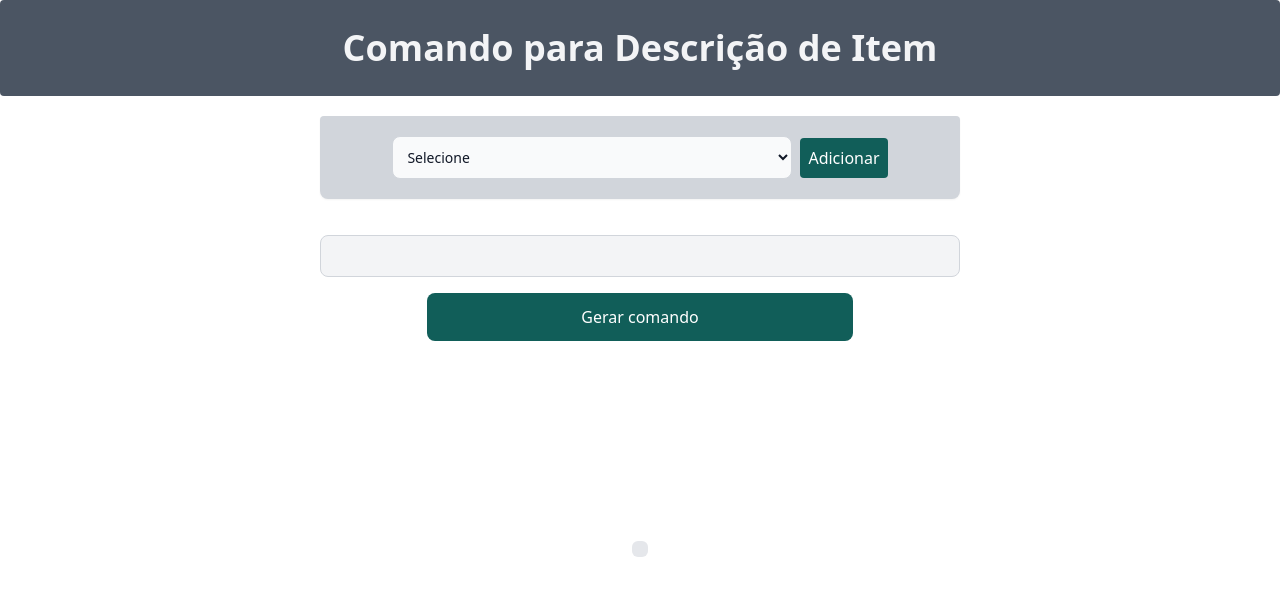
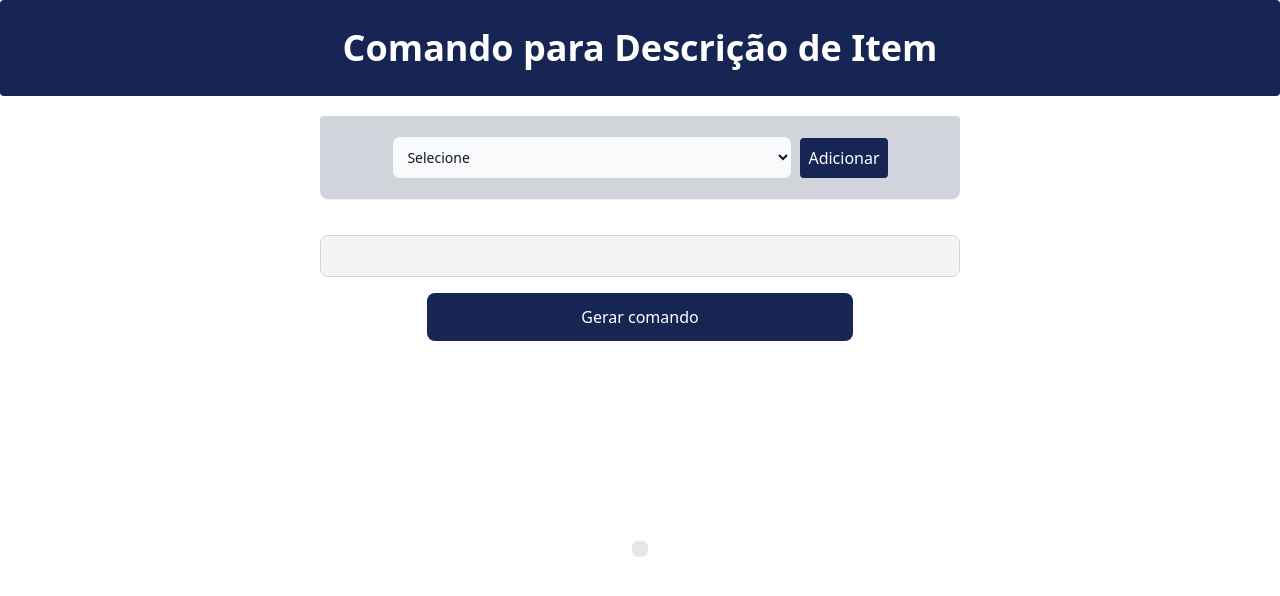
Before and after one commit to daniel-da-rosa/pdani001, a React (Vite) app in the folder pdani-001/: page / in a window 1280 px wide. Shown: the top 596 px of the page. Built offline with nearby package versions, Linux system fonts and the light colour scheme.

Commit message:
cores
cores

```diff
--- a/pdani-001/src/App.jsx
+++ b/pdani-001/src/App.jsx
@@ -11,8 +11,11 @@ function App() {
 
   return (
     <>
+      <div>
+
       <Header />
       <SelectOpcao selecionado={selecionado} setSelecionado={setSelecionado}/>
+      </div>
 
     </>
   );
--- a/pdani-001/src/Componentes/Header.jsx
+++ b/pdani-001/src/Componentes/Header.jsx
@@ -3,10 +3,10 @@ import React from 'react'
 export default function Header() {
   return (
     <div>
-      <header className="bg-gray-600
+      <header className="bg-blue-950
                            font-bold
                            p-7
-                           text-gray-100
+                           text-white
                            text-center
                            text-4xl
                            rounded"
--- a/pdani-001/src/Componentes/SelectOpcao.jsx
+++ b/pdani-001/src/Componentes/SelectOpcao.jsx
@@ -53,7 +53,7 @@ export default function SelectOpcao() {
         </select>
         <button
           type="button"
-          className="ml-2 bg-teal-800 text-white p-2 rounded hover:bg-teal-700"
+          className="ml-2 bg-blue-950 text-white p-2 rounded hover:bg-blue-900"
           onClick={adicionarOpcao}
         >
           Adicionar
@@ -67,7 +67,7 @@ export default function SelectOpcao() {
       />
       <button
         type="button"
-        className="w-1/3 bg-teal-800 text-white p-3 rounded-lg hover:bg-teal-700 mt-4"
+        className="w-1/3 bg-blue-950 text-white p-3 rounded-lg hover:bg-blue-900 mt-4"
         onClick={handleGerarComando}
       >
         Gerar comando
--- a/pdani-001/src/Componentes/TextArea.jsx
+++ b/pdani-001/src/Componentes/TextArea.jsx
@@ -34,7 +34,7 @@ export default function TextArea({ comandoSQL }) {
       </pre>
       {comandoGeradoNotNull &&(
         <button
-          className="hover:bg-teal-700 bg-teal-900 text-white font-bold py-2 px-4 rounded mt-4 copy-button"
+          className="hover:bg-blue-800 bg-blue-950 text-white font-bold py-2 px-4 rounded mt-4 copy-button"
         >
           Copiar SQL
         </button>
```
